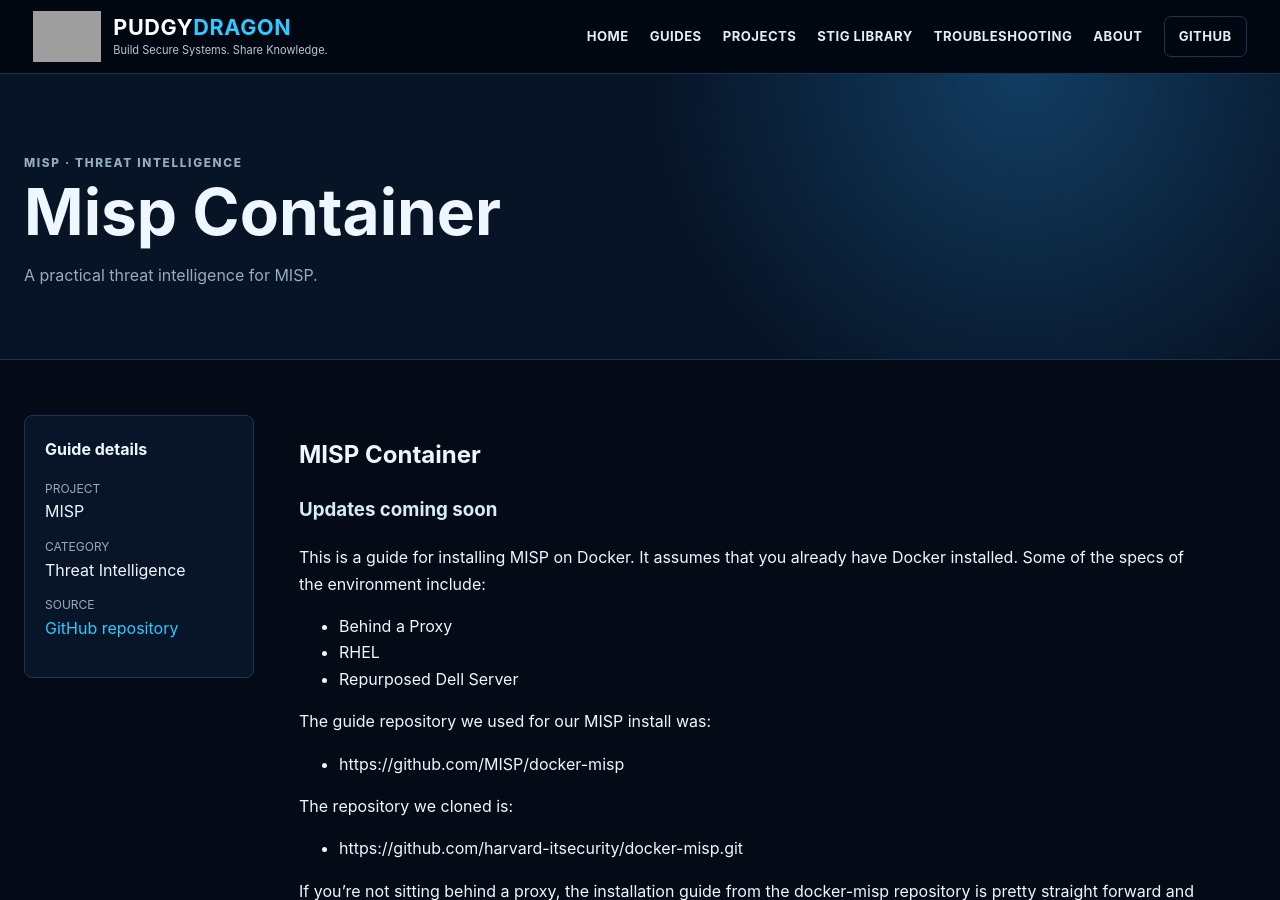
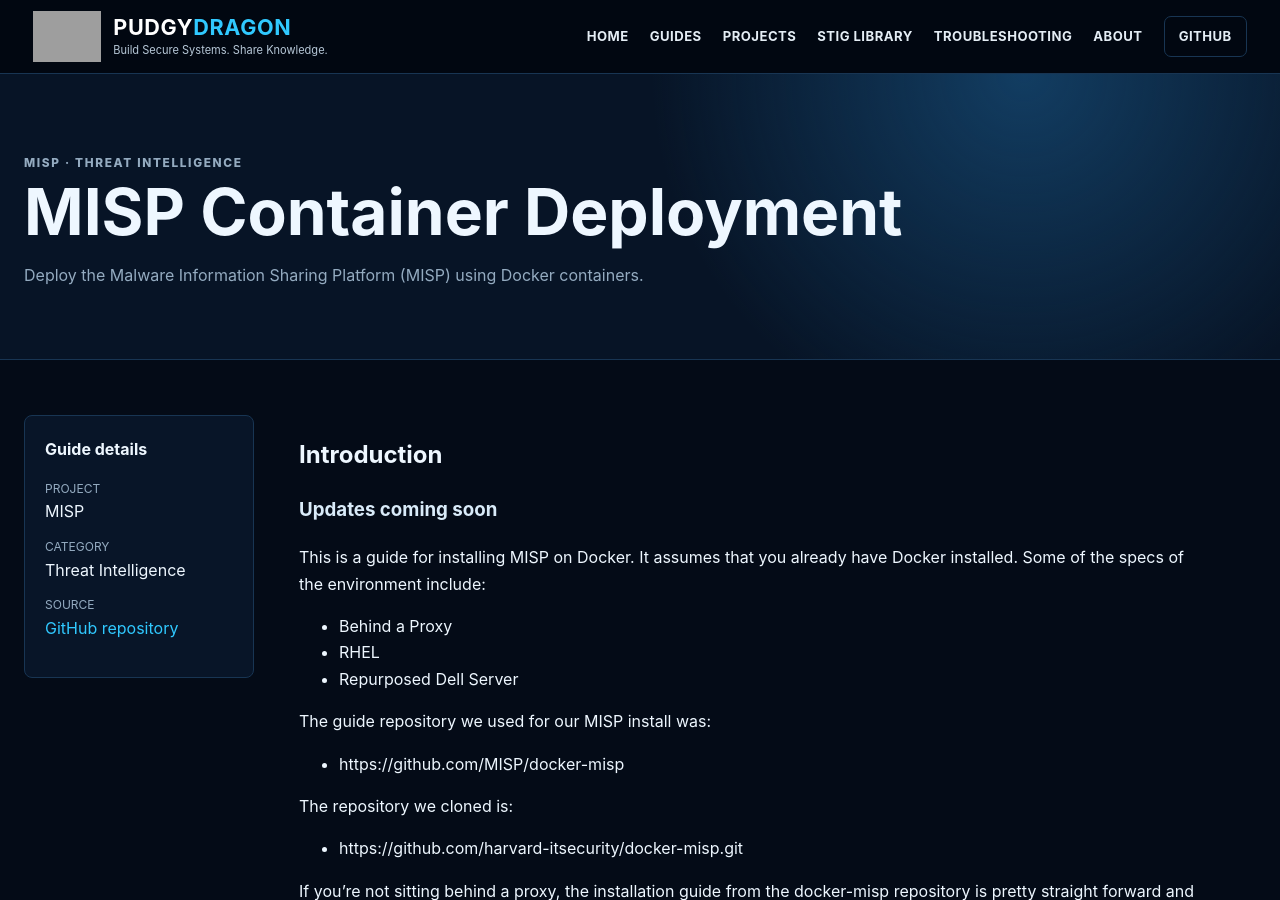
Before and after one commit to PudgyDragon/pudgydragon.github.io, a Jekyll site: the page built from _guides/misp-misp-container.md, in a window 1280 px wide and 900 px high. Built offline with Jekyll 4.4.1, drawn with Linux system fonts in a browser that asks for light colours; grey boxes are pictures that could not be loaded.

Commit message:
Update misp-misp-container.md

```diff
--- a/_guides/misp-misp-container.md
+++ b/_guides/misp-misp-container.md
@@ -1,12 +1,12 @@
 ---
-title: "Misp Container"
+title: "MISP Container Deployment"
 project: "MISP"
 category: "Threat Intelligence"
-description: "A practical threat intelligence for MISP."
+description: "Deploy the Malware Information Sharing Platform (MISP) using Docker containers."
 source_url: "https://github.com/PudgyDragon/MISP/blob/main/MISP_Container.md"
 ---
 
-# MISP Container
+# Introduction
 ### Updates coming soon
 
 This is a guide for installing MISP on Docker. It assumes that you already have Docker installed. Some of the specs of the environment include:
```
